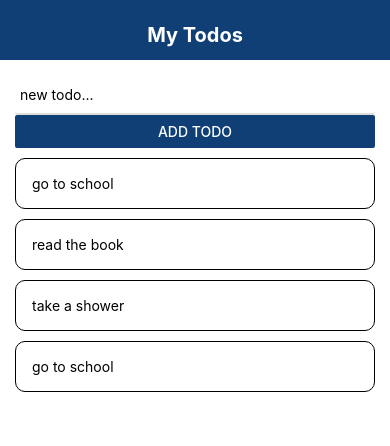
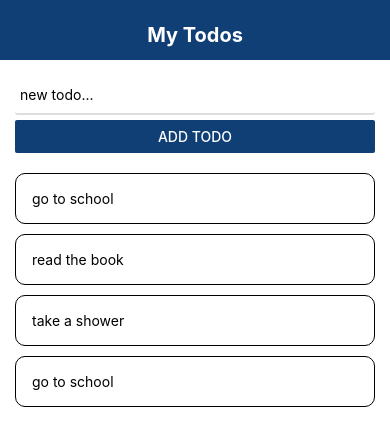
Before and after one commit to Yhuley/react-native-todolist, a React Native app: screen / in a window 390 px wide. Shown: the top 446 px of the page. Built offline with nearby package versions, Linux system fonts and the light colour scheme.

Commit message:
flex style improved

```diff
--- a/App.js
+++ b/App.js
@@ -48,7 +48,11 @@ const styles = StyleSheet.create({
         backgroundColor: '#fff',
     },
     content: {
-        padding: 15
+        padding: 15,
+        flex: 1
     },
-    list: {}
+    list: {
+        marginTop: 10,
+        flex: 1
+    }
 });
--- a/components/CreateTodo.js
+++ b/components/CreateTodo.js
@@ -31,7 +31,8 @@ const styles = StyleSheet.create({
         borderBottomColor: '#ddd',
         height: 40,
         borderRadius: 3,
-        paddingHorizontal: 5
+        paddingHorizontal: 5,
+        marginBottom: 5
     }
 })
 
```
